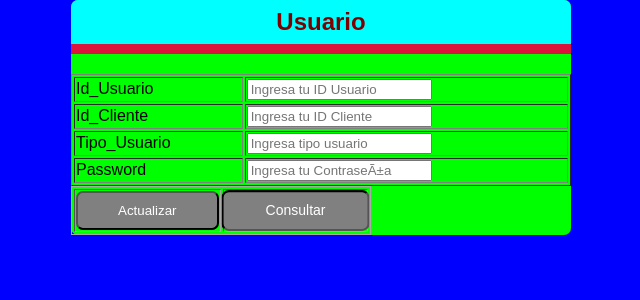
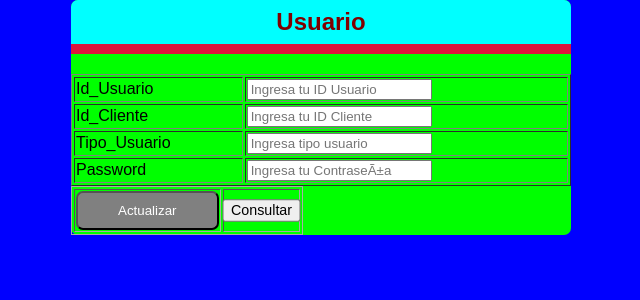
Before and after one commit to JohanUruena2023/Formularios, a PHP site: page / in a window 1280 px wide, while the restyled element is pressed. Shown: the top 300 px of the page, without its empty margins (319-959 px from the left). Run offline with PHP 8.4, Linux system fonts and the light colour scheme.

Commit message:
Update estilosformularios.css

```diff
--- a/estilosformularios.css
+++ b/estilosformularios.css
@@ -54,11 +54,5 @@ body{
 }
 
 .btn_Consultar:active{
-  background:#808080;
-  color:#fff;
- margin:auto;
-  padding: 10px 40px;
-  cursor:pointer;
-  border-radius:7px;
- transform:scale(1.05);
+ transform:scale(1.07);
 }
```
